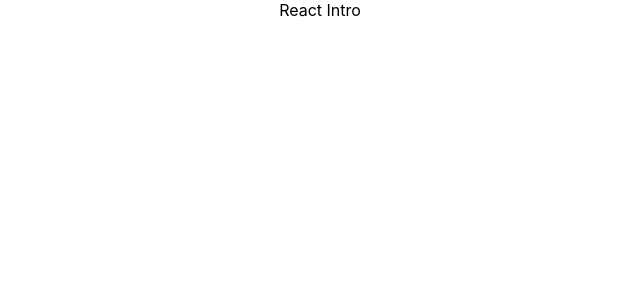
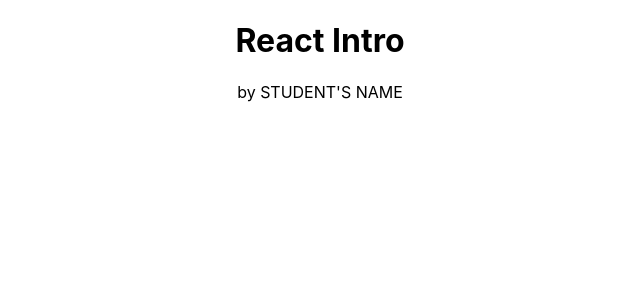
Before and after one commit to CommandShiftHQ/react-intro, a React (Create React App) app: page / in a window 1280 px wide. Shown: the top 300 px of the page, without its empty margins (320-960 px from the left). Built offline with nearby package versions, Linux system fonts and the light colour scheme.

Commit message:
Add <Header />

```diff
--- a/src/App.js
+++ b/src/App.js
@@ -1,10 +1,11 @@
 import React from 'react';
 import './App.css';
+import Header from './components/Header';
 
 function App() {
   return (
     <div className="App">
-      React Intro
+      <Header />
     </div>
   );
 }
--- /dev/null
+++ b/src/components/Header.js
@@ -0,0 +1,12 @@
+import React from 'react';
+
+const Header = () => {
+  return (
+    <header>
+      <h1>React Intro</h1>
+      <div>by STUDENT'S NAME</div>
+    </header>
+  );
+}
+
+export default Header;
```
